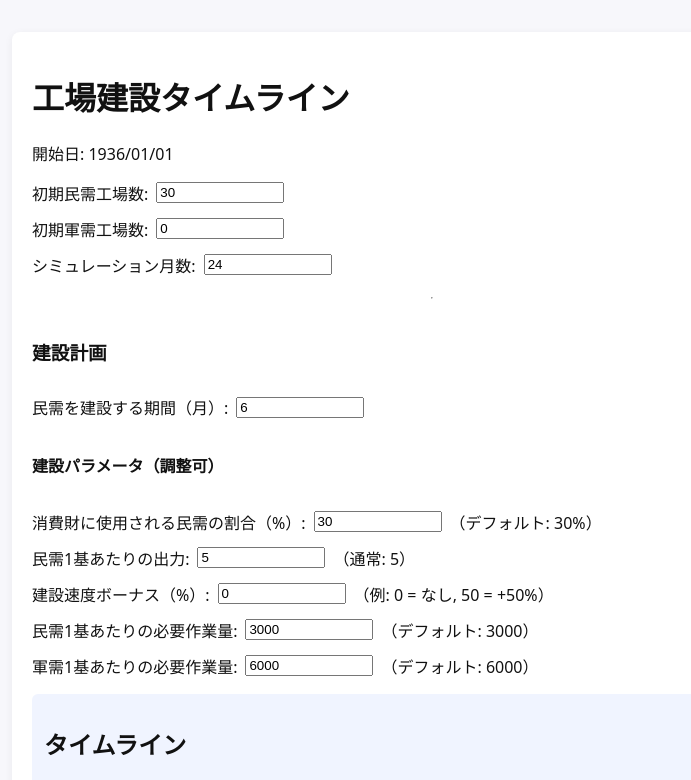
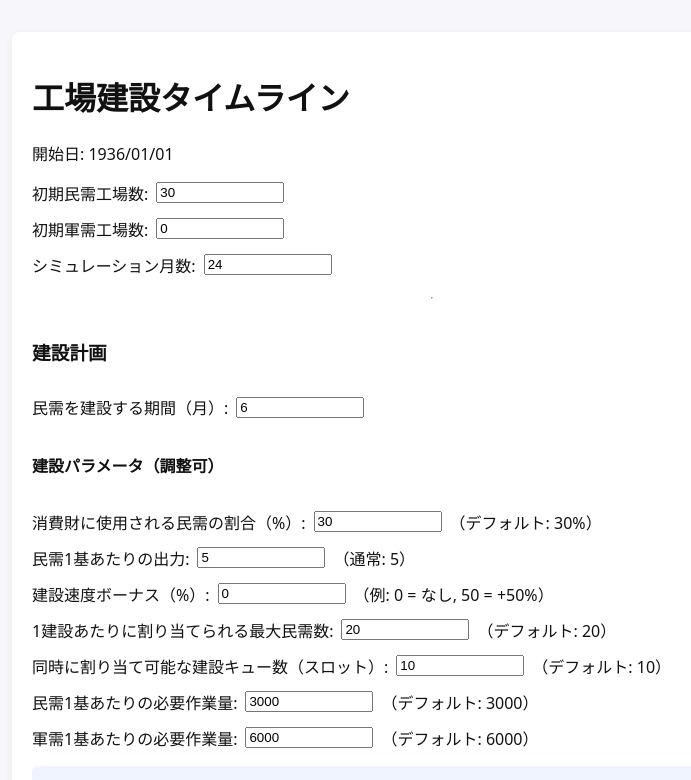
Before and after one commit to riff0717/ib-simulator, a React (Vite) app in the folder frontend/: page / in a window 1280 px wide. Shown: the top 780 px of the page, without its empty margins (208-899 px from the left). Built offline with nearby package versions, Linux system fonts and the light colour scheme; the HTML template or start-up script is replaced by a standard one.

Commit message:
Support per-construction civ assignment cap and construction queue slots; distribute available civ up to slots*cap

```diff
--- a/frontend/src/App.jsx
+++ b/frontend/src/App.jsx
@@ -30,6 +30,8 @@ export default function App() {
   const [civBuildCost, setCivBuildCost] = useState(3000) // 民需1基あたりの必要作業量
   const [milBuildCost, setMilBuildCost] = useState(6000) // 軍需1基あたりの必要作業量
   const [consumerGoodsPercent, setConsumerGoodsPercent] = useState(30) // 消費財に使われる民需の割合（%）
+  const [maxCivPerConstruction, setMaxCivPerConstruction] = useState(20) // 1建設あたりに割り当てられる民需の最大数
+  const [civQueueSlots, setCivQueueSlots] = useState(10) // 同時に割り当て可能な建設キュー数（スロット）
 
   const data = useMemo(() => {
     const out = []
@@ -46,8 +48,11 @@ export default function App() {
       // 建設利用可能な民需工場数 = 全民需工場数 - 消費財に使用される民需工場数
       const consumerCoeff = consumerGoodsPercent / 100
       const availableCiv = civ * (1 - consumerCoeff)
-      // 民需工場出力 = 建設利用可能な民需工場数 × perFactoryOutput
-      const constructionOutput = availableCiv * perFactoryOutput
+      // キューのスロット数と1建設あたり最大割当から、建設に割り当て可能な民需の上限を算出
+      const maxAssignable = civQueueSlots * maxCivPerConstruction
+      const assignedCiv = Math.min(availableCiv, maxAssignable)
+      // 民需工場出力 = assignedCiv × perFactoryOutput
+      const constructionOutput = assignedCiv * perFactoryOutput
       // 建設速度ボーナスを小数に
       const speedBonus = buildSpeedBonusPercent / 100
       // 1日あたりの工事進捗
@@ -141,6 +146,8 @@ export default function App() {
         <label>消費財に使用される民需の割合（%）: <input type="number" value={consumerGoodsPercent} min="0" max="100" step="0.1" onChange={e=>setConsumerGoodsPercent(Number(e.target.value))} />（デフォルト: 30%）</label>
         <label>民需1基あたりの出力: <input type="number" value={perFactoryOutput} min="0" step="0.1" onChange={e=>setPerFactoryOutput(Number(e.target.value))} />（通常: 5）</label>
         <label>建設速度ボーナス（%）: <input type="number" value={buildSpeedBonusPercent} min="-90" step="0.1" onChange={e=>setBuildSpeedBonusPercent(Number(e.target.value))} />（例: 0 = なし, 50 = +50%）</label>
+        <label>1建設あたりに割り当てられる最大民需数: <input type="number" value={maxCivPerConstruction} min="1" step="1" onChange={e=>setMaxCivPerConstruction(Number(e.target.value))} />（デフォルト: 20）</label>
+        <label>同時に割り当て可能な建設キュー数（スロット）: <input type="number" value={civQueueSlots} min="1" step="1" onChange={e=>setCivQueueSlots(Number(e.target.value))} />（デフォルト: 10）</label>
         <label>民需1基あたりの必要作業量: <input type="number" value={civBuildCost} min="1" step="1" onChange={e=>setCivBuildCost(Number(e.target.value))} />（デフォルト: 3000）</label>
         <label>軍需1基あたりの必要作業量: <input type="number" value={milBuildCost} min="1" step="1" onChange={e=>setMilBuildCost(Number(e.target.value))} />（デフォルト: 6000）</label>
       </div>
```
